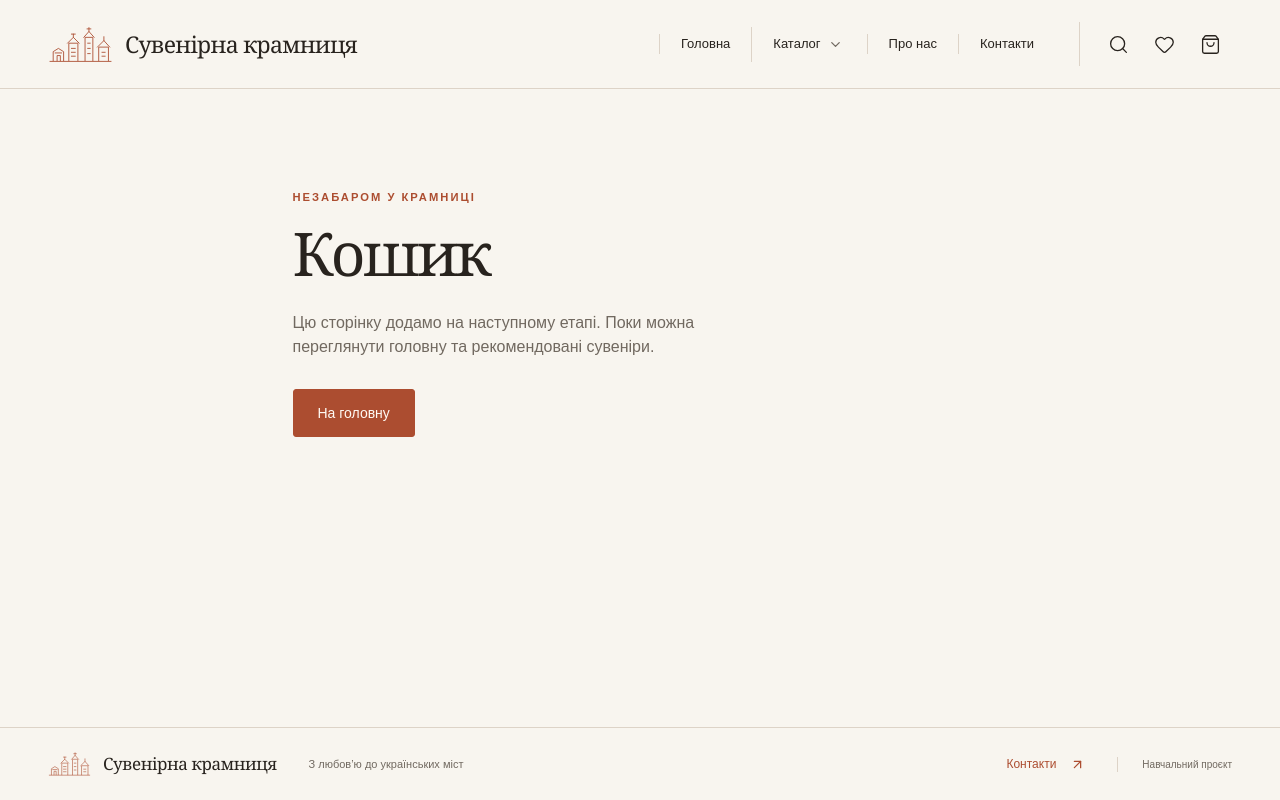
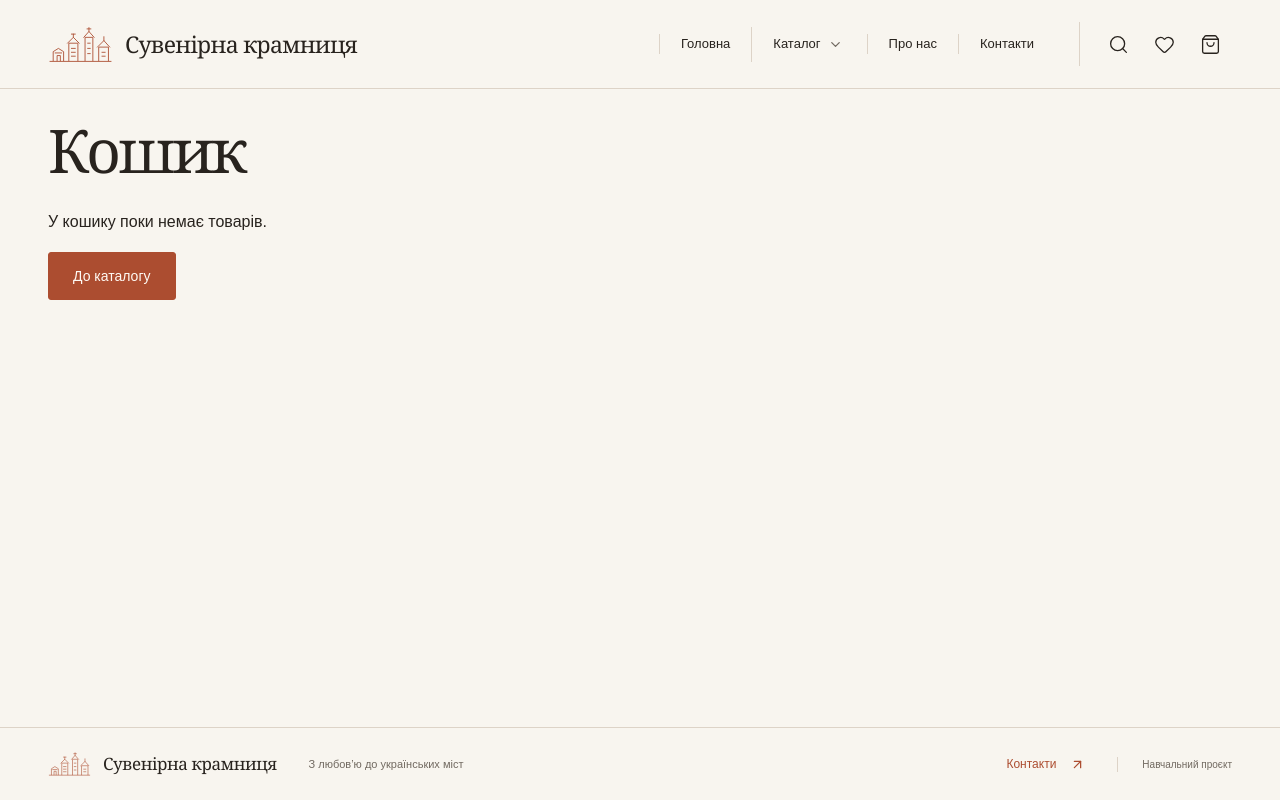
Before and after one commit to Mihail-del/WebDevelopmentToolsandPrinciples, a React (Vite) app in the folder project/: page /cart in a window 1280 px wide. Built offline with nearby package versions, Linux system fonts and the light colour scheme.

Commit message:
feat: add cart and save it in local storage

```diff
--- a/project/src/App.jsx
+++ b/project/src/App.jsx
@@ -1,6 +1,7 @@
 import { Route, Routes } from 'react-router-dom';
 import Layout from './components/layout/Layout.jsx';
 import HomePage from './pages/HomePage.jsx';
+import CartPage from './pages/CartPage.jsx';
 import CatalogPage from './pages/CatalogPage.jsx';
 import ProductPage from './pages/ProductPage.jsx';
 import PlannedPage from './pages/PlannedPage.jsx';
@@ -13,7 +14,7 @@ export default function App() {
         <Route path="/catalog" element={<CatalogPage />} />
         <Route path="/catalog/:productId" element={<ProductPage />} />
         <Route path="/favorites" element={<PlannedPage title="Обране" />} />
-        <Route path="/cart" element={<PlannedPage title="Кошик" />} />
+        <Route path="/cart" element={<CartPage />} />
         <Route path="/checkout" element={<PlannedPage title="Оформлення замовлення" />} />
         <Route path="/order-success/:orderId" element={<PlannedPage title="Замовлення" />} />
         <Route path="/contacts" element={<PlannedPage title="Контакти" />} />
--- a/project/src/components/layout/Header.jsx
+++ b/project/src/components/layout/Header.jsx
@@ -1,6 +1,7 @@
 import { useState } from 'react';
 import { Link, NavLink } from 'react-router-dom';
 import { ChevronDown, Heart, Menu, Search, ShoppingBag, X } from 'lucide-react';
+import { useShop } from '../../context/useShop.js';
 import Brand from './Brand.jsx';
 
 const categories = [
@@ -8,6 +9,7 @@ const categories = [
 ];
 
 export default function Header() {
+  const { cartCount } = useShop();
   const [mobileOpen, setMobileOpen] = useState(false);
   const [catalogOpen, setCatalogOpen] = useState(false);
   const closeMenus = () => { setMobileOpen(false); setCatalogOpen(false); };
@@ -34,7 +36,7 @@ export default function Header() {
         <div className="header-actions">
           <Link className="icon-button header-search" to="/catalog" aria-label="Пошук сувенірів" onClick={closeMenus}><Search size={21} strokeWidth={1.5} /></Link>
           <Link className="icon-button" to="/favorites" aria-label="Обране" onClick={closeMenus}><Heart size={21} strokeWidth={1.5} /></Link>
-          <Link className="icon-button" to="/cart" aria-label="Кошик" onClick={closeMenus}><ShoppingBag size={21} strokeWidth={1.5} /></Link>
+          <Link className="icon-button" to="/cart" aria-label={cartCount ? `Кошик: ${cartCount} шт.` : 'Кошик'} onClick={closeMenus}><ShoppingBag size={21} strokeWidth={1.5} /></Link>
           <button className="icon-button mobile-menu-toggle" aria-label={mobileOpen ? 'Закрити меню' : 'Відкрити меню'} aria-expanded={mobileOpen} aria-controls="main-navigation" onClick={() => { setMobileOpen(!mobileOpen); setCatalogOpen(false); }}>{mobileOpen ? <X size={22} /> : <Menu size={22} />}</button>
         </div>
       </div>
--- /dev/null
+++ b/project/src/components/shop/QuantityPicker.jsx
@@ -0,0 +1,15 @@
+import { Minus, Plus } from 'lucide-react';
+
+export default function QuantityPicker({ value, max, onChange, label = 'Кількість' }) {
+  return (
+    <div className="quantity-picker" role="group" aria-label={label}>
+      <button type="button" aria-label="Зменшити кількість" disabled={value <= 1} onClick={() => onChange(value - 1)}>
+        <Minus size={16} />
+      </button>
+      <span aria-live="polite">{value}</span>
+      <button type="button" aria-label="Збільшити кількість" disabled={value >= max} onClick={() => onChange(value + 1)}>
+        <Plus size={16} />
+      </button>
+    </div>
+  );
+}
--- /dev/null
+++ b/project/src/context/ShopProvider.jsx
@@ -0,0 +1,62 @@
+import { useState } from 'react';
+import products from '../data/products.json';
+import { readStorage, writeStorage } from '../services/storage.js';
+import { ShopContext } from './useShop.js';
+
+const CART_KEY = 'souvenir-shop:cart:v1';
+
+function loadCart() {
+  const { value, failed } = readStorage(CART_KEY, []);
+  if (!Array.isArray(value)) return { items: [], failed: true };
+
+  const items = [];
+  for (const row of value) {
+    const product = products.find(({ id }) => id === row?.productId);
+    if (!product || product.stock < 1 || !Number.isInteger(row.quantity) || row.quantity < 1) continue;
+    if (items.some(({ productId }) => productId === product.id)) continue;
+    items.push({ productId: product.id, quantity: Math.min(row.quantity, product.stock) });
+  }
+
+  return { items, failed: failed || items.length !== value.length };
+}
+
+export default function ShopProvider({ children }) {
+  const [cart, setCart] = useState(loadCart);
+
+  // Get current names and prices from the catalog.
+  const cartItems = cart.items.map(({ productId, quantity }) => ({
+    product: products.find(({ id }) => id === productId),
+    quantity,
+  }));
+  const cartTotal = cartItems.reduce((sum, { product, quantity }) => sum + product.price * quantity, 0);
+  const cartCount = cartItems.reduce((sum, { quantity }) => sum + quantity, 0);
+
+  function saveCart(items) {
+    const saved = writeStorage(CART_KEY, items);
+    setCart({ items, failed: !saved });
+    return saved;
+  }
+
+  function setCartQuantity(product, quantity) {
+    if (!Number.isInteger(quantity) || quantity < 0 || quantity > product.stock) return;
+    const exists = cart.items.some(({ productId }) => productId === product.id);
+    if (quantity === 0) {
+      saveCart(cart.items.filter(({ productId }) => productId !== product.id));
+    } else if (exists) {
+      saveCart(cart.items.map((item) => item.productId === product.id ? { ...item, quantity } : item));
+    } else {
+      saveCart([...cart.items, { productId: product.id, quantity }]);
+    }
+  }
+
+  function addToCart(product, quantity) {
+    const current = cart.items.find(({ productId }) => productId === product.id)?.quantity ?? 0;
+    setCartQuantity(product, current + quantity);
+  }
+
+  return (
+    <ShopContext.Provider value={{ cartItems, cartTotal, cartCount, cartFailed: cart.failed, setCartQuantity, addToCart }}>
+      {children}
+    </ShopContext.Provider>
+  );
+}
--- /dev/null
+++ b/project/src/context/useShop.js
@@ -0,0 +1,7 @@
+import { createContext, useContext } from 'react';
+
+export const ShopContext = createContext(null);
+
+export function useShop() {
+  return useContext(ShopContext);
+}
--- a/project/src/main.jsx
+++ b/project/src/main.jsx
@@ -2,9 +2,11 @@ import React from 'react';
 import ReactDOM from 'react-dom/client';
 import { BrowserRouter } from 'react-router-dom';
 import App from './App.jsx';
+import ShopProvider from './context/ShopProvider.jsx';
 import './styles/main.scss';
 import './styles/responsive.scss';
+import './styles/shop.scss';
 
 ReactDOM.createRoot(document.getElementById('root')).render(
-  <React.StrictMode><BrowserRouter><App /></BrowserRouter></React.StrictMode>,
+  <React.StrictMode><BrowserRouter><ShopProvider><App /></ShopProvider></BrowserRouter></React.StrictMode>,
 );
--- /dev/null
+++ b/project/src/pages/CartPage.jsx
@@ -0,0 +1,50 @@
+import { Link } from 'react-router-dom';
+import { Trash2 } from 'lucide-react';
+import QuantityPicker from '../components/shop/QuantityPicker.jsx';
+import { useShop } from '../context/useShop.js';
+import { formatPrice } from '../utils/formatPrice.js';
+
+export default function CartPage() {
+  const { cartItems, cartTotal, cartFailed, setCartQuantity } = useShop();
+
+  return (
+    <section className="container shop-page">
+      <h1>Кошик</h1>
+      {cartFailed && <p className="shop-notice" role="status">Кошик не вдалося завантажити або зберегти повністю.</p>}
+      {cartItems.length === 0 ? (
+        <div className="shop-empty">
+          <p>У кошику поки немає товарів.</p>
+          <Link className="button" to="/catalog">До каталогу</Link>
+        </div>
+      ) : (
+        <div className="shop-columns">
+          <ul className="shop-list">
+            {cartItems.map(({ product, quantity }) => (
+              <li className="cart-row" key={product.id}>
+                <Link to={`/catalog/${product.id}`} aria-label={product.name}>
+                  <img src={product.images[0]} alt="" width="76" height="76" />
+                </Link>
+                <div>
+                  <h2><Link to={`/catalog/${product.id}`}>{product.name}</Link></h2>
+                  <p>{formatPrice(product.price)} / шт.</p>
+                </div>
+                <div className="cart-row__controls">
+                  <QuantityPicker value={quantity} max={product.stock} label={`Кількість: ${product.name}`} onChange={(next) => setCartQuantity(product, next)} />
+                  <strong>{formatPrice(product.price * quantity)}</strong>
+                  <button type="button" className="icon-button" aria-label={`Видалити: ${product.name}`} onClick={() => setCartQuantity(product, 0)}>
+                    <Trash2 size={18} />
+                  </button>
+                </div>
+              </li>
+            ))}
+          </ul>
+          <aside className="shop-summary">
+            <h2>Разом</h2>
+            <strong>{formatPrice(cartTotal)}</strong>
+            <Link className="text-link" to="/catalog">Продовжити покупки</Link>
+          </aside>
+        </div>
+      )}
+    </section>
+  );
+}
--- a/project/src/pages/ProductPage.jsx
+++ b/project/src/pages/ProductPage.jsx
@@ -1,5 +1,8 @@
+import { useState } from 'react';
 import { Link, useParams } from 'react-router-dom';
-import { ChevronRight, MapPin } from 'lucide-react';
+import { ChevronRight, MapPin, ShoppingBag } from 'lucide-react';
+import QuantityPicker from '../components/shop/QuantityPicker.jsx';
+import { useShop } from '../context/useShop.js';
 import products from '../data/products.json';
 import { formatPrice } from '../utils/formatPrice.js';
 import './ProductPage.scss';
@@ -16,6 +19,23 @@ export default function ProductPage() {
         <Link className="button" to="/catalog">До каталогу</Link>
       </section>
     );
+  }
+
+  return <ProductDetails key={product.id} product={product} />;
+}
+
+function ProductDetails({ product }) {
+  const [quantity, setQuantity] = useState(1);
+  const [added, setAdded] = useState(false);
+  const { cartItems, addToCart, cartFailed } = useShop();
+  const inCart = cartItems.find((item) => item.product.id === product.id)?.quantity ?? 0;
+  const available = product.stock - inCart;
+  const selected = Math.min(quantity, available);
+
+  function handleAdd() {
+    addToCart(product, selected);
+    setQuantity(1);
+    setAdded(true);
   }
 
   return (
@@ -39,6 +59,14 @@ export default function ProductPage() {
           <p>{product.description}</p>
           <p className="product-detail__price">{formatPrice(product.price)}</p>
           <p>{product.stock > 0 ? `У наявності: ${product.stock} шт.` : 'Немає в наявності'}</p>
+          {available > 0 && <QuantityPicker value={selected} max={available} onChange={setQuantity} />}
+          <div className="product-detail__actions">
+            <button type="button" className="button" disabled={available === 0} onClick={handleAdd}>
+              <ShoppingBag size={18} />У кошик
+            </button>
+          </div>
+          {inCart > 0 && <Link className="text-link" to="/cart">У кошику: {inCart} шт. · Перейти</Link>}
+          {added && <p role="status">{cartFailed ? 'Додано, але зміни не вдалося зберегти в браузері.' : 'Товар додано в кошик.'}</p>}
         </div>
       </div>
     </section>
--- /dev/null
+++ b/project/src/services/storage.js
@@ -0,0 +1,18 @@
+// Storage can be blocked or contain old data.
+export function readStorage(key, fallback) {
+  try {
+    const value = localStorage.getItem(key);
+    return { value: value === null ? fallback : JSON.parse(value), failed: false };
+  } catch {
+    return { value: fallback, failed: true };
+  }
+}
+
+export function writeStorage(key, value) {
+  try {
+    localStorage.setItem(key, JSON.stringify(value));
+    return true;
+  } catch {
+    return false;
+  }
+}
--- /dev/null
+++ b/project/src/styles/shop.scss
@@ -0,0 +1,71 @@
+@use 'variables' as *;
+
+.shop-page > h1 { margin-bottom: 26px; }
+
+.shop-empty { display: grid; justify-items: start; gap: 18px; }
+.shop-notice { color: $accent-dark; margin-block: 12px; }
+
+.shop-columns {
+  display: grid;
+  grid-template-columns: minmax(0, 1fr) minmax(235px, 300px);
+  align-items: start;
+  gap: clamp(24px, 4vw, 60px);
+}
+
+.shop-summary {
+  display: grid;
+  gap: 16px;
+  padding: 22px;
+  border: 1px solid $line;
+  border-radius: 4px;
+}
+
+.shop-summary > strong { color: $accent-dark; font-size: 1.4rem; }
+
+.shop-list { list-style: none; padding: 0; margin: 0; }
+
+.cart-row {
+  display: grid;
+  grid-template-columns: 76px minmax(0, 1fr);
+  align-items: center;
+  gap: 12px 18px;
+  border-bottom: 1px solid $line;
+  padding-block: 16px;
+}
+
+.cart-row img { object-fit: cover; border-radius: 4px; }
+.cart-row h2 { font-size: 1.25rem; }
+
+.cart-row__controls {
+  grid-column: 2;
+  display: flex;
+  align-items: center;
+  flex-wrap: wrap;
+  gap: 12px;
+}
+
+.quantity-picker {
+  display: inline-flex;
+  align-items: center;
+  border: 1px solid $line;
+  border-radius: 4px;
+}
+
+.quantity-picker span { min-width: 2ch; text-align: center; }
+
+.quantity-picker button {
+  display: grid;
+  place-items: center;
+  width: 40px;
+  height: 40px;
+  border: 0;
+  background: transparent;
+}
+
+.quantity-picker button:hover:enabled { background: $paper-dark; }
+.quantity-picker button:disabled { opacity: .45; }
+.button:disabled { opacity: .65; }
+
+@media (max-width: 760px) {
+  .shop-columns { grid-template-columns: minmax(0, 1fr); }
+}
```
Also changed, not shown: 1 other file (tests, documents, lock files or other folders).
